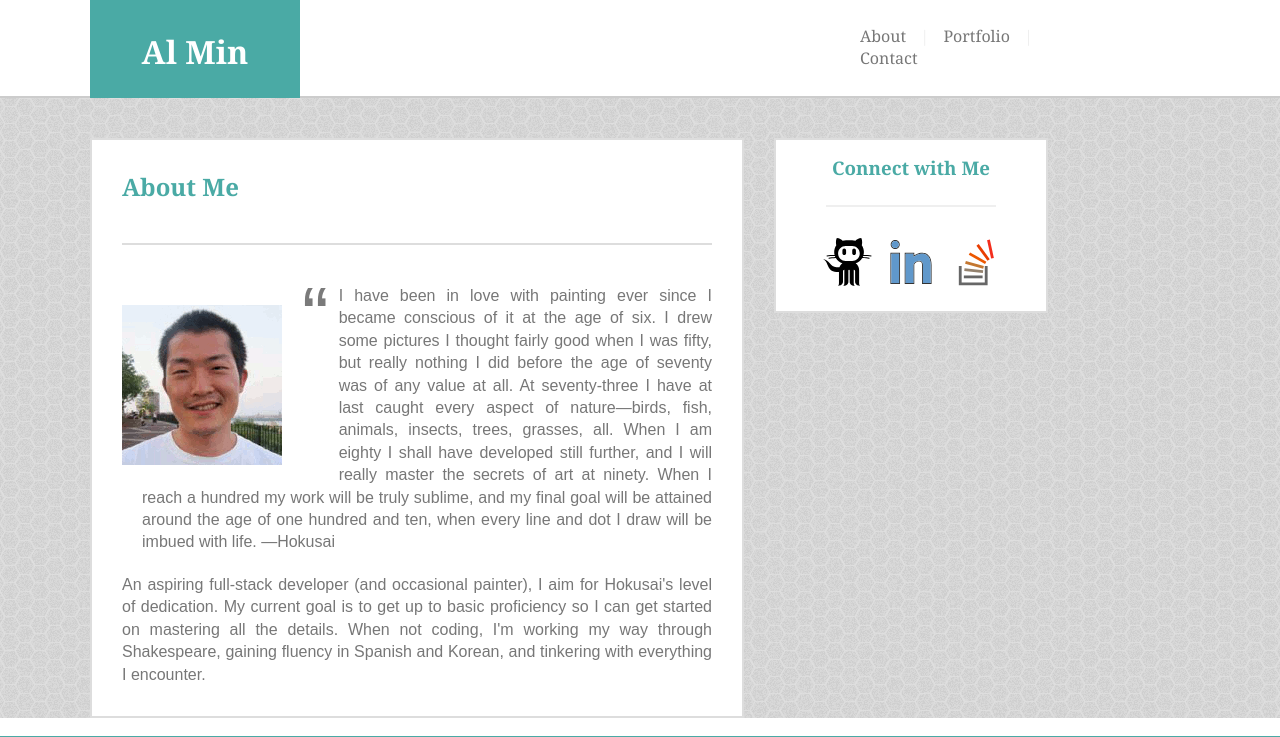
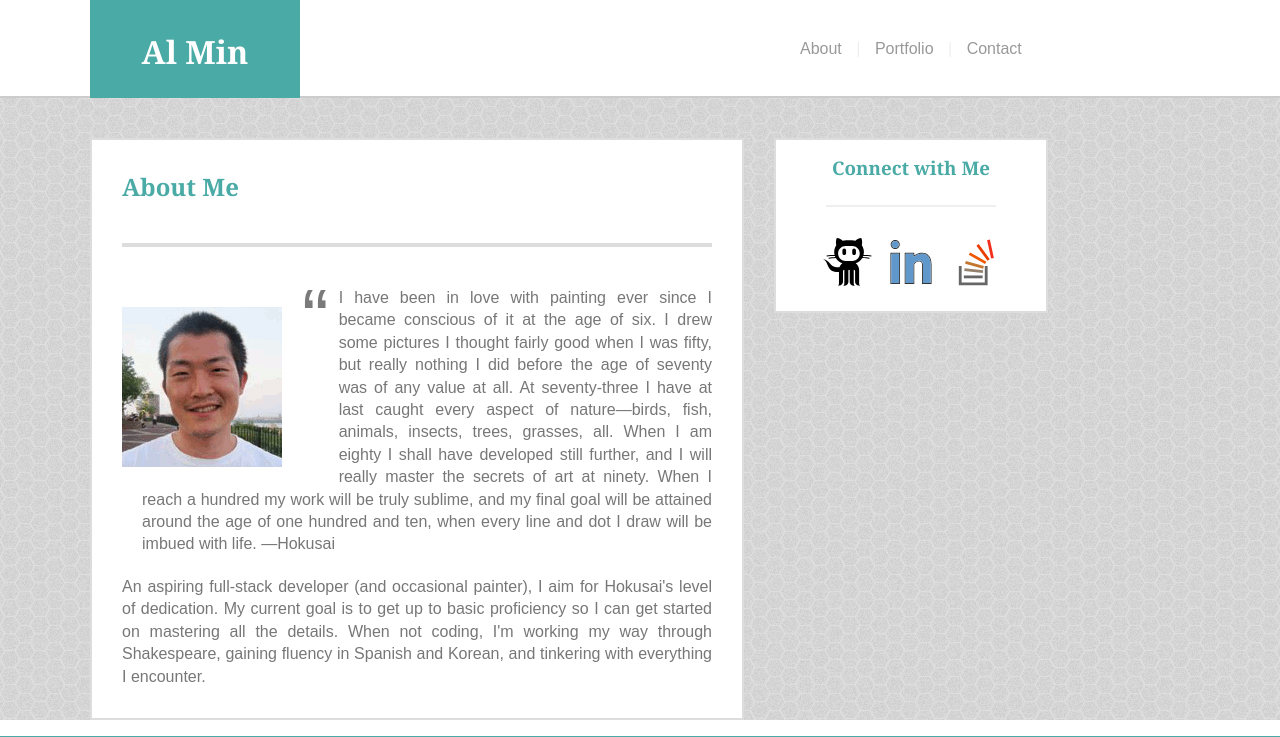
Before and after one commit to aksm/Basic-Porfolio, a PHP site: page /index.php in a window 1280 px wide. Shown: the top 737 px of the page. Run offline with PHP 8.4, Linux system fonts and the light colour scheme.

Commit message:
Update fonts and alignment

```diff
--- a/assets/css/style.css
+++ b/assets/css/style.css
@@ -32,14 +32,15 @@ h1 {
 	font-family: Georgia, Times, "Times New Roman", serif;
 }
 #site_nav {
-	margin-top: 25px;
+	font-family: Arial, "Helvetica Neue", Helvetica, sans-serif;
+	margin-top: 40px;
 	width: 270px;
 	float: left;
-	margin-left: 520px;
+	margin-left: 460px;
 }
 a:link, a:visited {
 	text-decoration: none;
-	color: #777777;
+	color: #999999;
 }
 ul {
 	list-style-type: none;
@@ -86,7 +87,7 @@ article {
 #about_me_divider {
 	margin-top: 40px;
 	margin-bottom: 40px;
-	height: 2px;
+	height: 4px;
 	background-color: #dddddd;
 	border: 0;
 }
@@ -146,7 +147,7 @@ blockquote:before {
 	width: 590px;
 	margin: 0;
 	margin-top: 40px;
-	height: 2px;
+	height: 4px;
 	background-color: #dddddd;
 	border: 0;
 }
@@ -197,7 +198,7 @@ figcaption {
 	width: 588px;
 	margin-left: 0;
 	margin-top: 40px;
-	height: 2px;
+	height: 4px;
 	background-color: #dddddd;
 	border: 0;
 }
```
